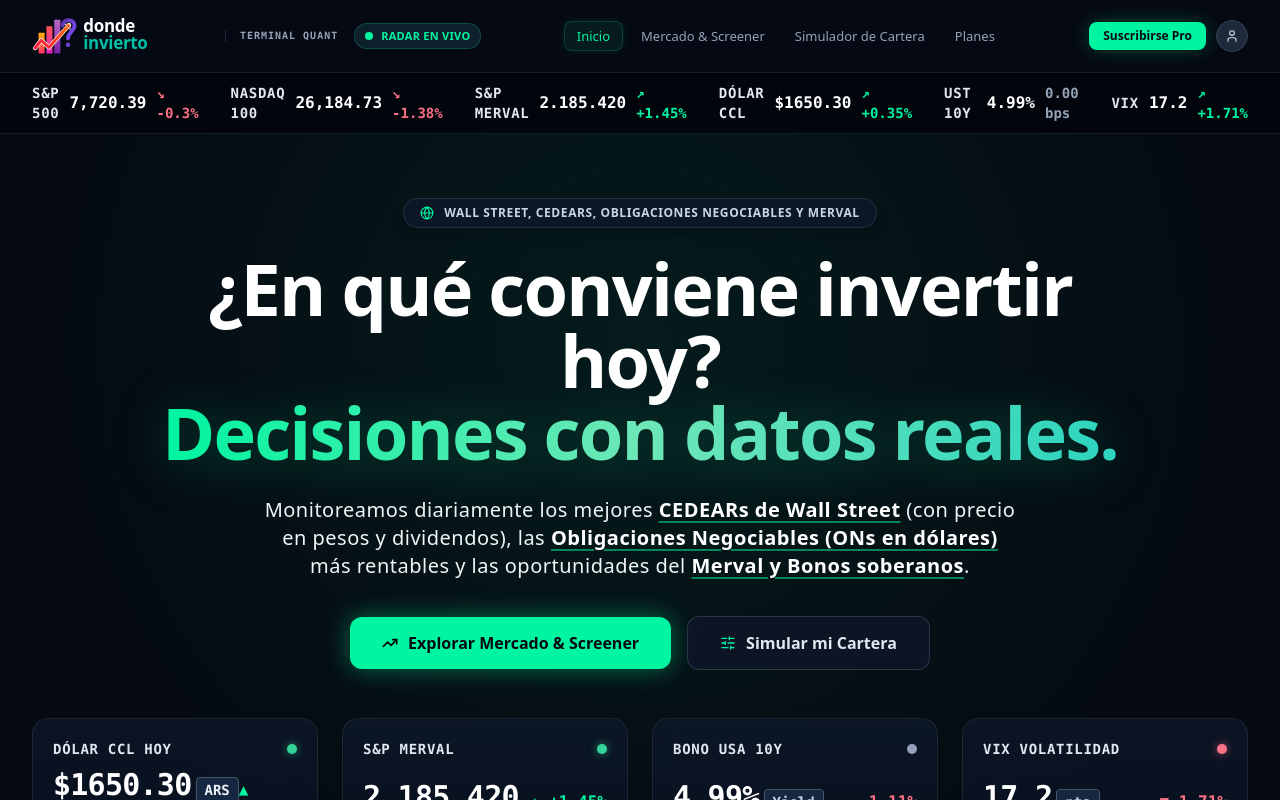
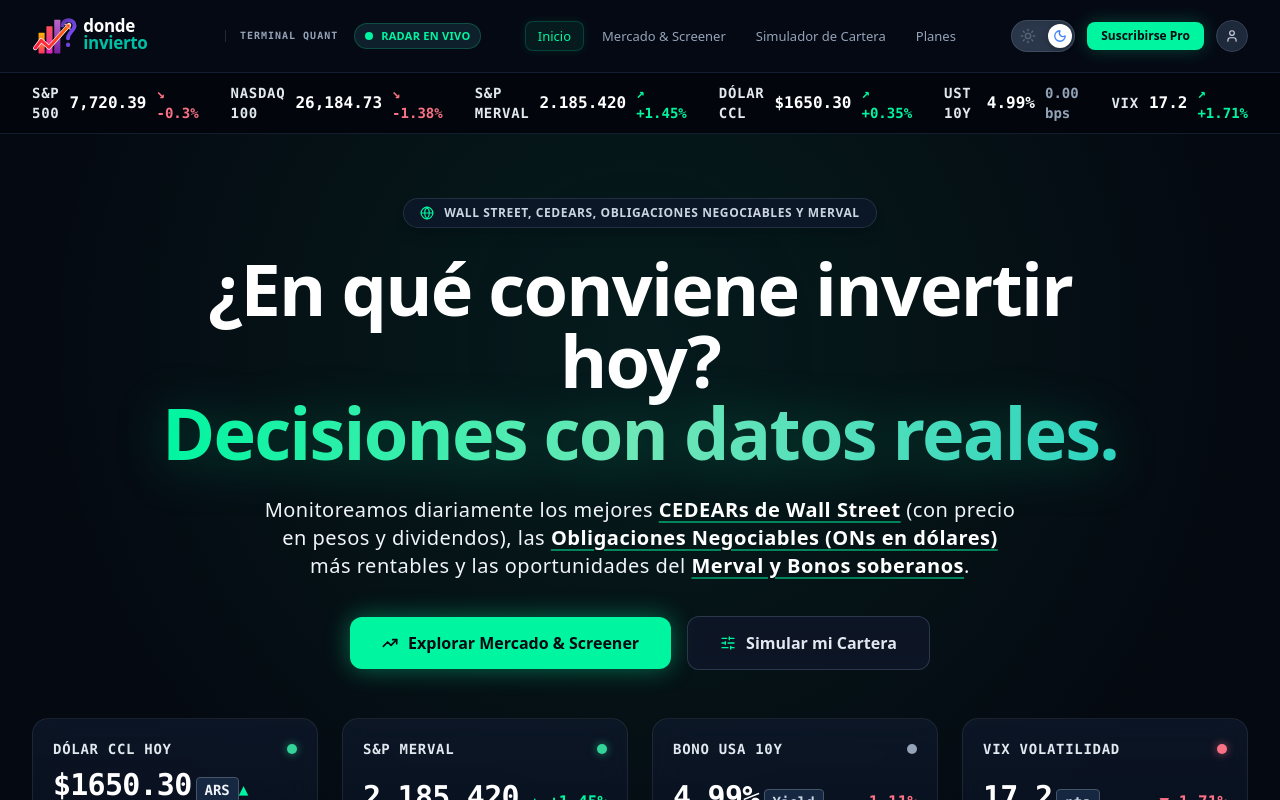
Before and after one commit to gyunik/DondeInvierto, a Next.js app in the folder web/: page / in a window 1280 px wide. Shown: the top 800 px of the page. Built offline with nearby package versions, Linux system fonts and the light colour scheme.

Commit message:
feat: add neumorphic dark/light mode toggle switch to navbar

```diff
--- a/web/src/app/globals.css
+++ b/web/src/app/globals.css
@@ -42,6 +42,33 @@
   border-color: #00F5A0;
   box-shadow: 0 6px 25px rgba(0, 245, 160, 0.15);
 }
+
+/* Light Mode Overrides */
+html.light body {
+  background: #f8fafc;
+  color: #0f172a;
+}
+html.light .radial-glow {
+  background: radial-gradient(circle at 50% 25%, rgba(0, 245, 160, 0.08) 0%, rgba(241, 245, 249, 0) 70%);
+}
+html.light .card-glass {
+  background: #ffffff;
+  backdrop-filter: blur(16px);
+  border: 1px solid #e2e8f0;
+}
+html.light .card-glass:hover {
+  border-color: rgba(0, 245, 160, 0.5);
+  box-shadow: 0 10px 25px -10px rgba(0, 245, 160, 0.2);
+}
+html.light .instrument-card {
+  background: #ffffff;
+  border: 1px solid #e2e8f0;
+  box-shadow: 0 4px 16px rgba(0, 0, 0, 0.05);
+}
+html.light .instrument-card:hover {
+  border-color: #00F5A0;
+  box-shadow: 0 6px 22px rgba(0, 245, 160, 0.15);
+}
 @keyframes subtle-pulse {
   0%, 100% { opacity: 1; transform: scale(1); }
   50% { opacity: 0.4; transform: scale(1.15); }
--- a/web/src/app/layout.tsx
+++ b/web/src/app/layout.tsx
@@ -13,9 +13,16 @@
   children: React.ReactNode;
 }>) {
   return (
-    <html lang="es" className="dark scroll-smooth">
+    <html lang="es" className="dark scroll-smooth" suppressHydrationWarning>
+      <head>
+        <script
+          dangerouslySetInnerHTML={{
+            __html: `(function(){try{var t=localStorage.getItem('theme');if(t==='light'){document.documentElement.classList.remove('dark');document.documentElement.classList.add('light');}else{document.documentElement.classList.add('dark');document.documentElement.classList.remove('light');}}catch(e){}})();`,
+          }}
+        />
+      </head>
       <body
-        className="font-sans antialiased bg-[#051424] text-[#d4e4fa] min-h-screen selection:bg-[#4edea3] selection:text-[#002113]"
+        className="font-sans antialiased bg-slate-50 text-slate-900 dark:bg-[#051424] dark:text-[#d4e4fa] min-h-screen selection:bg-[#4edea3] selection:text-[#002113] transition-colors duration-200"
       >
         {children}
       </body>
--- a/web/src/components/Navbar.tsx
+++ b/web/src/components/Navbar.tsx
@@ -5,6 +5,7 @@
 import { usePathname } from "next/navigation";
 import { User } from "lucide-react";
 import Logo from "@/components/Logo";
+import ThemeToggle from "@/components/ThemeToggle";
 import marketData from "@/data/marketData.json";
 
 export default function Navbar() {
@@ -15,8 +16,8 @@
     const isPos = change >= 0;
     return (
       <div className="flex items-center gap-2 sm:gap-2.5">
-        <span className="text-slate-200 font-bold tracking-wider text-xs sm:text-sm">{name}</span>
-        <span className="text-white font-black text-sm sm:text-base font-mono">{priceStr}</span>
+        <span className="text-slate-700 dark:text-slate-200 font-bold tracking-wider text-xs sm:text-sm">{name}</span>
+        <span className="text-slate-900 dark:text-white font-black text-sm sm:text-base font-mono">{priceStr}</span>
         <span className={`text-xs sm:text-sm font-bold font-mono flex items-center gap-0.5 ${isPos ? "text-[#00F5A0]" : "text-rose-400"}`}>
           {isPos ? "↗ +" : "↘ "}{change}{isPercent ? "%" : ""}
         </span>
@@ -38,7 +39,7 @@
   };
 
   return (
-    <header className="w-full border-b border-[#162338]/80 bg-[#060B14]/90 backdrop-blur-md sticky top-0 z-50">
+    <header className="w-full border-b border-slate-200 dark:border-[#162338]/80 bg-white/95 dark:bg-[#060B14]/90 backdrop-blur-md sticky top-0 z-50 transition-colors duration-200">
       {/* Top Navigation Bar */}
       <div className="w-full px-4 sm:px-6 lg:px-8 py-3 flex items-center justify-between">
         <div className="flex items-center space-x-3 sm:space-x-4">
@@ -71,7 +72,7 @@
                 className={`px-3 py-1.5 rounded-lg text-xs lg:text-[13px] font-medium transition-all ${
                   active
                     ? "text-[#00F5A0] bg-emerald-500/10 border border-emerald-500/25 shadow-[0_0_10px_rgba(0,245,160,0.1)]"
-                    : "text-slate-400 hover:text-slate-100 hover:bg-slate-800/40"
+                    : "text-slate-600 dark:text-slate-400 hover:text-slate-900 dark:hover:text-slate-100 hover:bg-slate-100 dark:hover:bg-slate-800/40"
                 }`}
               >
                 {link.name}
@@ -81,7 +82,8 @@
         </nav>
 
         {/* Right Action & Profile Button */}
-        <div className="flex items-center space-x-2.5">
+        <div className="flex items-center space-x-2.5 sm:space-x-3">
+          <ThemeToggle />
           <Link
             className="px-3.5 py-1.5 text-xs font-bold bg-[#00F5A0] hover:bg-[#00d68b] text-[#050911] rounded-lg shadow-[0_0_18px_rgba(0,245,160,0.25)] transition-all transform hover:-translate-y-0.5 active:translate-y-0"
             href="/#planes-precios"
@@ -90,7 +92,7 @@
           </Link>
           <button
             aria-label="Perfil de usuario"
-            className="w-8 h-8 rounded-full bg-slate-800 border border-slate-700 hover:border-slate-500 flex items-center justify-center text-slate-300 hover:text-white transition-colors"
+            className="w-8 h-8 rounded-full bg-slate-100 dark:bg-slate-800 border border-slate-300 dark:border-slate-700 hover:border-slate-500 flex items-center justify-center text-slate-600 dark:text-slate-300 hover:text-slate-900 dark:hover:text-white transition-colors"
             type="button"
           >
             <User className="w-3.5 h-3.5" />
@@ -99,7 +101,7 @@
       </div>
 
       {/* Mobile navigation tabs for small screens */}
-      <div className="flex md:hidden items-center justify-around border-t border-[#162338]/60 bg-[#060B14] px-2 py-2 text-xs">
+      <div className="flex md:hidden items-center justify-around border-t border-slate-200 dark:border-[#162338]/60 bg-slate-50 dark:bg-[#060B14] px-2 py-2 text-xs">
         {navLinks.map((link) => {
           const active = isActive(link.href);
           return (
@@ -107,7 +109,7 @@
               key={link.name}
               href={link.href}
               className={`px-2.5 py-1.5 rounded-md font-medium transition-colors ${
-                active ? "text-[#00F5A0] bg-emerald-500/10 font-bold" : "text-slate-400 hover:text-slate-200"
+                active ? "text-[#00F5A0] bg-emerald-500/10 font-bold" : "text-slate-600 dark:text-slate-400 hover:text-slate-900 dark:hover:text-slate-200"
               }`}
             >
               {link.name}
@@ -117,16 +119,16 @@
       </div>
 
       {/* Ticker Stream Bar */}
-      <div className="w-full border-t border-[#131E30] bg-[#03060C]/90 px-4 sm:px-6 lg:px-8 py-2.5 overflow-x-auto no-scrollbar">
+      <div className="w-full border-t border-slate-200 dark:border-[#131E30] bg-slate-50/95 dark:bg-[#03060C]/90 px-4 sm:px-6 lg:px-8 py-2.5 overflow-x-auto no-scrollbar transition-colors duration-200">
         <div className="flex items-center justify-between min-w-[960px] gap-8 text-sm font-mono">
           {renderTickerBadge("S&P 500", market["^GSPC"].price.toLocaleString("en-US"), market["^GSPC"].change)}
           {renderTickerBadge("NASDAQ 100", market["^IXIC"].price.toLocaleString("en-US"), market["^IXIC"].change)}
           {renderTickerBadge("S&P MERVAL", market["^MERVAL"].price.toLocaleString("es-AR"), market["^MERVAL"].change)}
           {renderTickerBadge("DÓLAR CCL", `$${market["CCL"].price.toFixed(2)}`, market["CCL"].change)}
           <div className="flex items-center gap-2.5">
-            <span className="text-slate-200 font-bold tracking-wider text-xs sm:text-sm">UST 10Y</span>
-            <span className="text-white font-black text-sm sm:text-base font-mono">{market["^TNX"].price}%</span>
-            <span className="text-slate-400 font-semibold text-xs sm:text-sm font-mono">0.00 bps</span>
+            <span className="text-slate-700 dark:text-slate-200 font-bold tracking-wider text-xs sm:text-sm">UST 10Y</span>
+            <span className="text-slate-900 dark:text-white font-black text-sm sm:text-base font-mono">{market["^TNX"].price}%</span>
+            <span className="text-slate-500 dark:text-slate-400 font-semibold text-xs sm:text-sm font-mono">0.00 bps</span>
           </div>
           {renderTickerBadge("VIX", market["^VIX"].price.toString(), market["^VIX"].change)}
         </div>
--- /dev/null
+++ b/web/src/components/ThemeToggle.tsx
@@ -0,0 +1,98 @@
+"use client";
+
+import React, { useEffect, useState } from "react";
+import { Sun, Moon } from "lucide-react";
+
+export default function ThemeToggle() {
+  const [theme, setTheme] = useState<"dark" | "light">("dark");
+  const [mounted, setMounted] = useState(false);
+
+  useEffect(() => {
+    // Leer preferencia guardada o clase actual en <html>
+    const saved = localStorage.getItem("theme") as "dark" | "light" | null;
+    if (saved) {
+      setTheme(saved);
+      applyTheme(saved);
+    } else {
+      const isDark = document.documentElement.classList.contains("dark");
+      const current = isDark ? "dark" : "light";
+      setTheme(current);
+      applyTheme(current);
+    }
+    setMounted(true);
+  }, []);
+
+  const applyTheme = (mode: "dark" | "light") => {
+    const root = document.documentElement;
+    if (mode === "dark") {
+      root.classList.add("dark");
+      root.classList.remove("light");
+    } else {
+      root.classList.remove("dark");
+      root.classList.add("light");
+    }
+  };
+
+  const toggleTheme = () => {
+    const nextTheme = theme === "dark" ? "light" : "dark";
+    setTheme(nextTheme);
+    localStorage.setItem("theme", nextTheme);
+    applyTheme(nextTheme);
+  };
+
+  if (!mounted) {
+    // Placeholder para evitar saltos visuales durante hidratación SSR
+    return (
+      <div className="w-16 h-8 rounded-full bg-slate-800/60 border border-slate-700/60 opacity-60" />
+    );
+  }
+
+  const isDark = theme === "dark";
+
+  return (
+    <button
+      onClick={toggleTheme}
+      type="button"
+      role="switch"
+      aria-checked={isDark}
+      aria-label="Alternar entre modo oscuro y modo claro"
+      title={isDark ? "Cambiar a Modo Claro" : "Cambiar a Modo Oscuro"}
+      className={`relative inline-flex items-center h-8 w-16 p-1 rounded-full cursor-pointer transition-colors duration-300 focus:outline-none focus:ring-2 focus:ring-[#00F5A0]/60 select-none ${
+        isDark
+          ? "bg-[#2A374A] border border-slate-600/70 shadow-inner"
+          : "bg-[#E2E8F0] border border-slate-300 shadow-inner"
+      }`}
+    >
+      {/* Icono inactivo de fondo izquierdo (Sol en modo oscuro) */}
+      <span
+        className={`absolute left-2 flex items-center justify-center transition-opacity duration-200 pointer-events-none ${
+          isDark ? "opacity-30 text-slate-300" : "opacity-0"
+        }`}
+      >
+        <Sun className="w-4 h-4" />
+      </span>
+
+      {/* Icono inactivo de fondo derecho (Luna en modo claro) */}
+      <span
+        className={`absolute right-2 flex items-center justify-center transition-opacity duration-200 pointer-events-none ${
+          !isDark ? "opacity-35 text-slate-500" : "opacity-0"
+        }`}
+      >
+        <Moon className="w-4 h-4" />
+      </span>
+
+      {/* Perilla deslizante blanca (Knob con sombra neumórfica e icono activo) */}
+      <span
+        className={`w-6 h-6 rounded-full bg-white flex items-center justify-center shadow-[0_2px_6px_rgba(0,0,0,0.25)] transform transition-transform duration-300 ease-out z-10 ${
+          isDark ? "translate-x-8" : "translate-x-0"
+        }`}
+      >
+        {isDark ? (
+          <Moon className="w-3.5 h-3.5 text-[#3B82F6] stroke-[2.2]" />
+        ) : (
+          <Sun className="w-3.5 h-3.5 text-[#F59E0B] stroke-[2.2]" />
+        )}
+      </span>
+    </button>
+  );
+}
--- a/web/tailwind.config.ts
+++ b/web/tailwind.config.ts
@@ -1,6 +1,7 @@
 import type { Config } from "tailwindcss";
 
 export default {
+  darkMode: "class",
   content: [
     "./src/pages/**/*.{js,ts,jsx,tsx,mdx}",
     "./src/components/**/*.{js,ts,jsx,tsx,mdx}",
```
Also changed, not shown: 1 other file (tests, documents, lock files or other folders).
